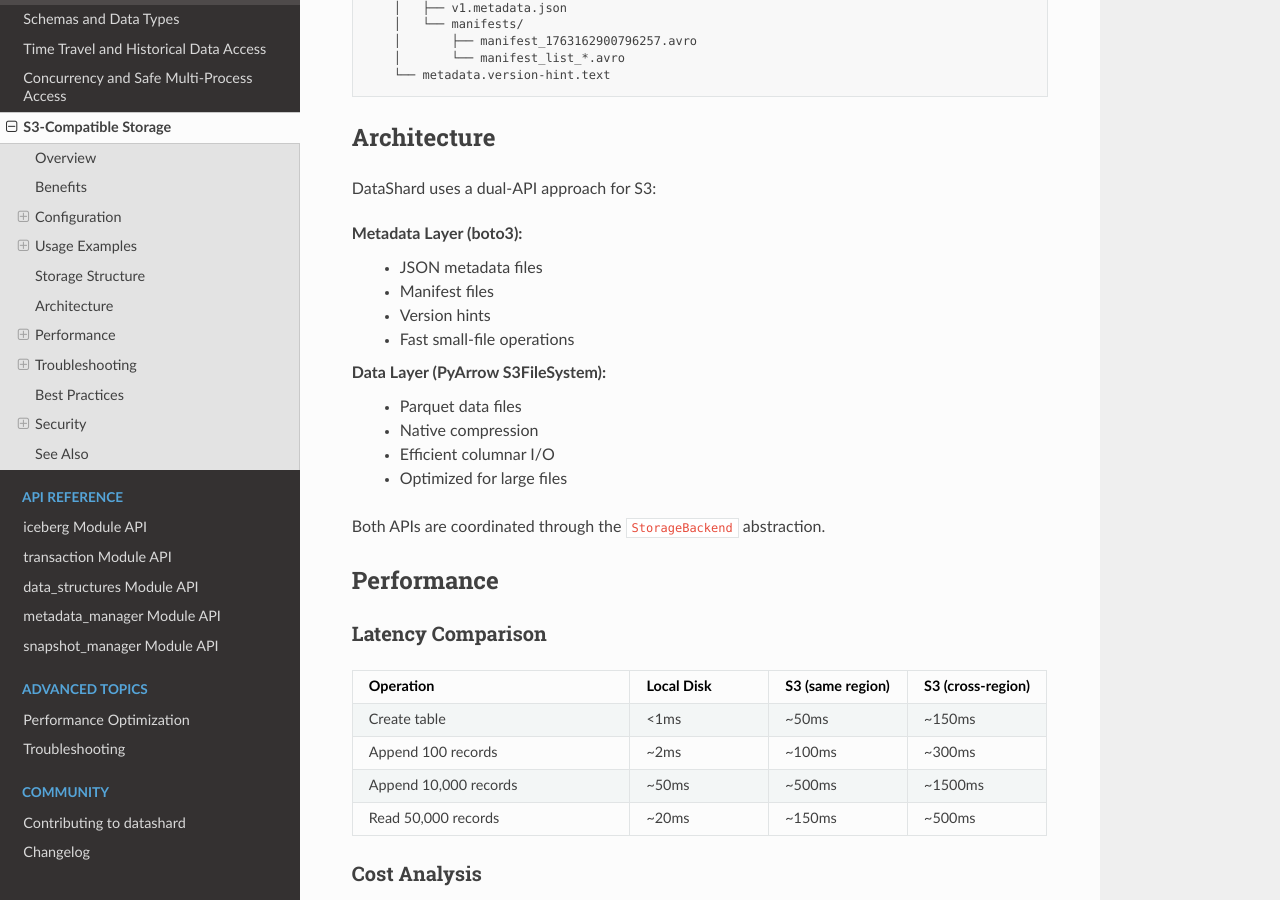
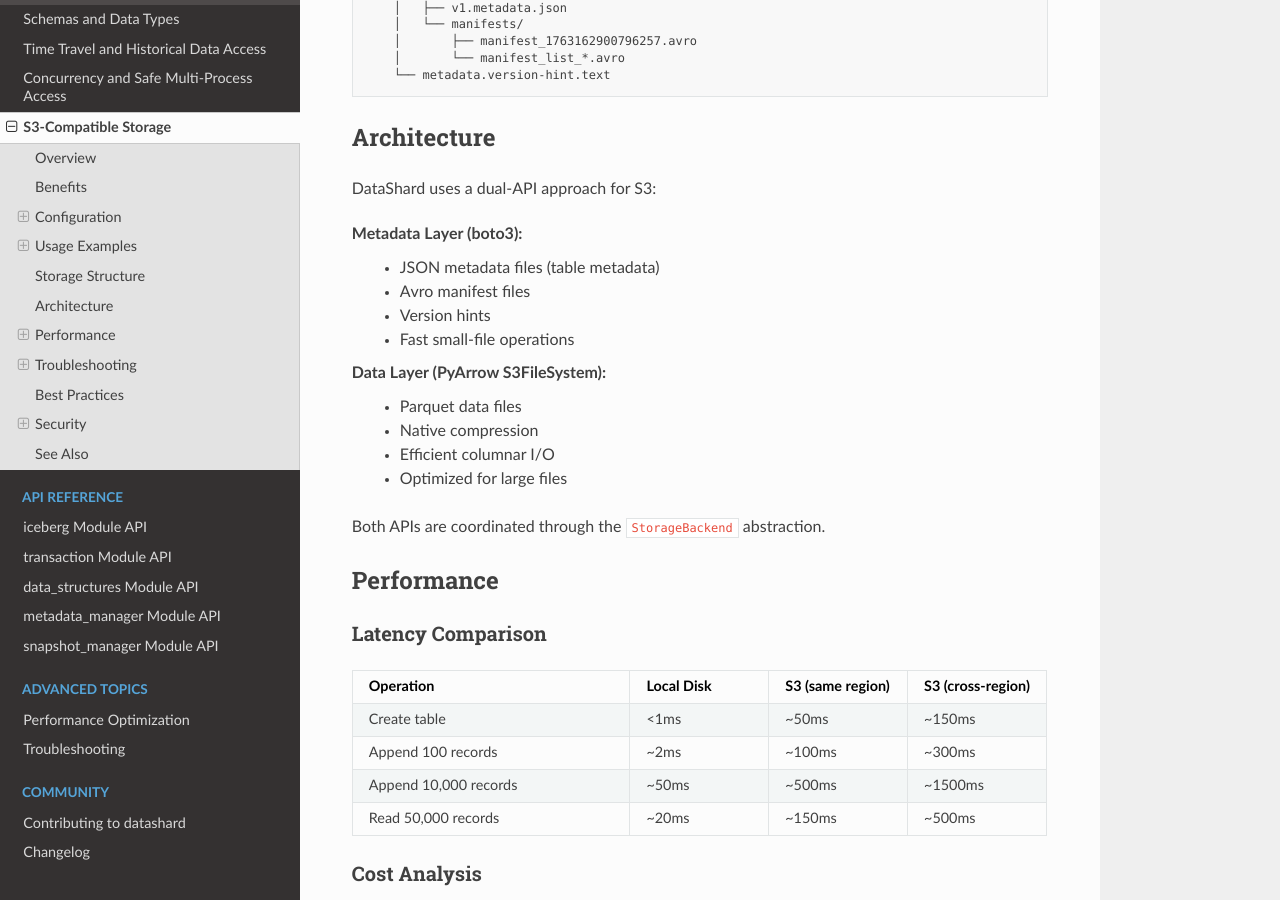
Before and after one commit to rodmena-limited/DataShard, a Sphinx documentation site: the page built from docs/s3_storage.rst, in a window 1280 px wide and 900 px high, scrolled down 3978 px. Built offline with Sphinx 7.4.7 and the Read the Docs theme 3.1.0, drawn with Linux system fonts in a browser that asks for light colours.

Commit message:
docs: Update documentation for v0.4.0 changes
- Updated README to mention Avro manifests and S3 locking
- Updated S3 documentation to reflect Avro format for manifests
- Updated Concepts guide to clarify file formats (JSON metadata, Avro manifests)

```diff
--- a/docs/concepts.rst
+++ b/docs/concepts.rst
@@ -66,7 +66,7 @@ While Apache Iceberg is a specification implemented in Java for use with Spark,
 2. **Same Concurrency Model**: Implements Optimistic Concurrency Control (OCC)
 3. **Same Time Travel**: Provides the ability to examine historical data states
 4. **Same Schema Evolution**: Supports adding, removing, and changing columns
-5. **Same File Organization**: Uses similar manifest and metadata file structures
+5. **Same File Organization**: Uses similar manifest (Avro) and metadata (JSON) file structures
 
 Benefits of datashard
 ---------------------
--- a/docs/s3_storage.rst
+++ b/docs/s3_storage.rst
@@ -219,8 +219,9 @@ Architecture
 DataShard uses a dual-API approach for S3:
 
 **Metadata Layer** (boto3):
-  - JSON metadata files
-  - Manifest files
+  - JSON metadata files (table metadata)
+  - Avro manifest files
+
   - Version hints
   - Fast small-file operations
 
```
Also changed, not shown: README.md (+3 -2 lines), docs/S3_STORAGE.md (+3 -2 lines).
